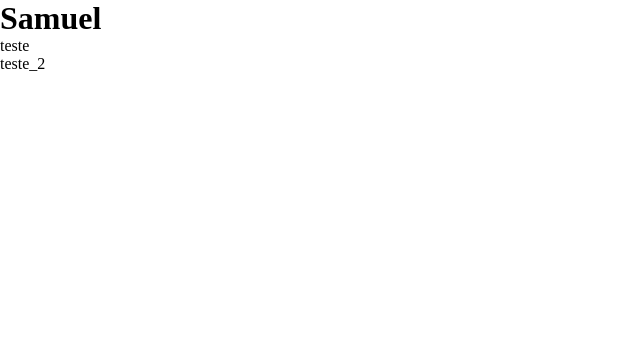
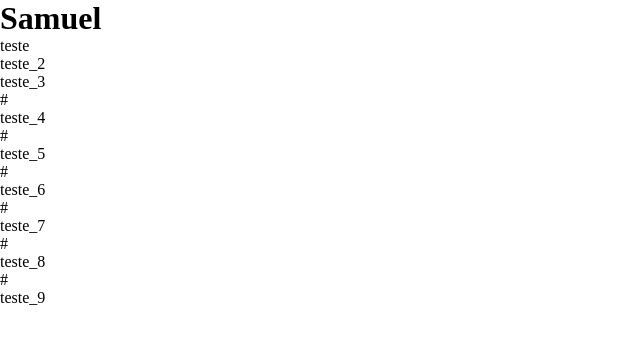
Before and after one commit to RobertoSamuel7/aula_github, a plain HTML site: page index.html in a window 1280 px wide. Shown: the whole page, without its empty margins (0-640 px from the left). Drawn offline with Linux system fonts and the light colour scheme.

Commit message:
atualizei

```diff
--- a/index.html
+++ b/index.html
@@ -11,7 +11,13 @@
     <div>
         <p>teste</p>
         <p>teste_2</p>
-
+        <p>teste_3</p>
+        #<p>teste_4</p>
+        #<p>teste_5</p>
+        #<p>teste_6</p>
+        #<p>teste_7</p>
+        #<p>teste_8</p>
+        #<p>teste_9</p>
     </div>
 </body>
 </html>
```
